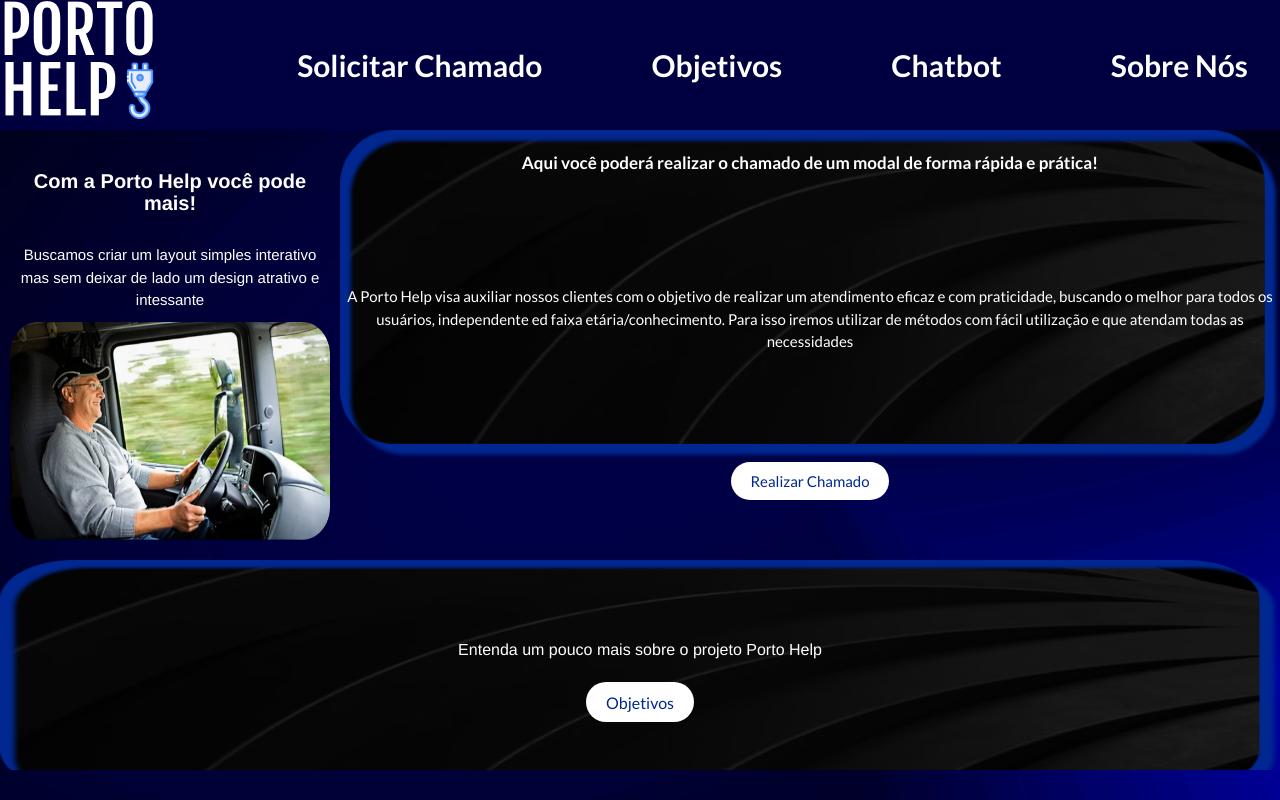
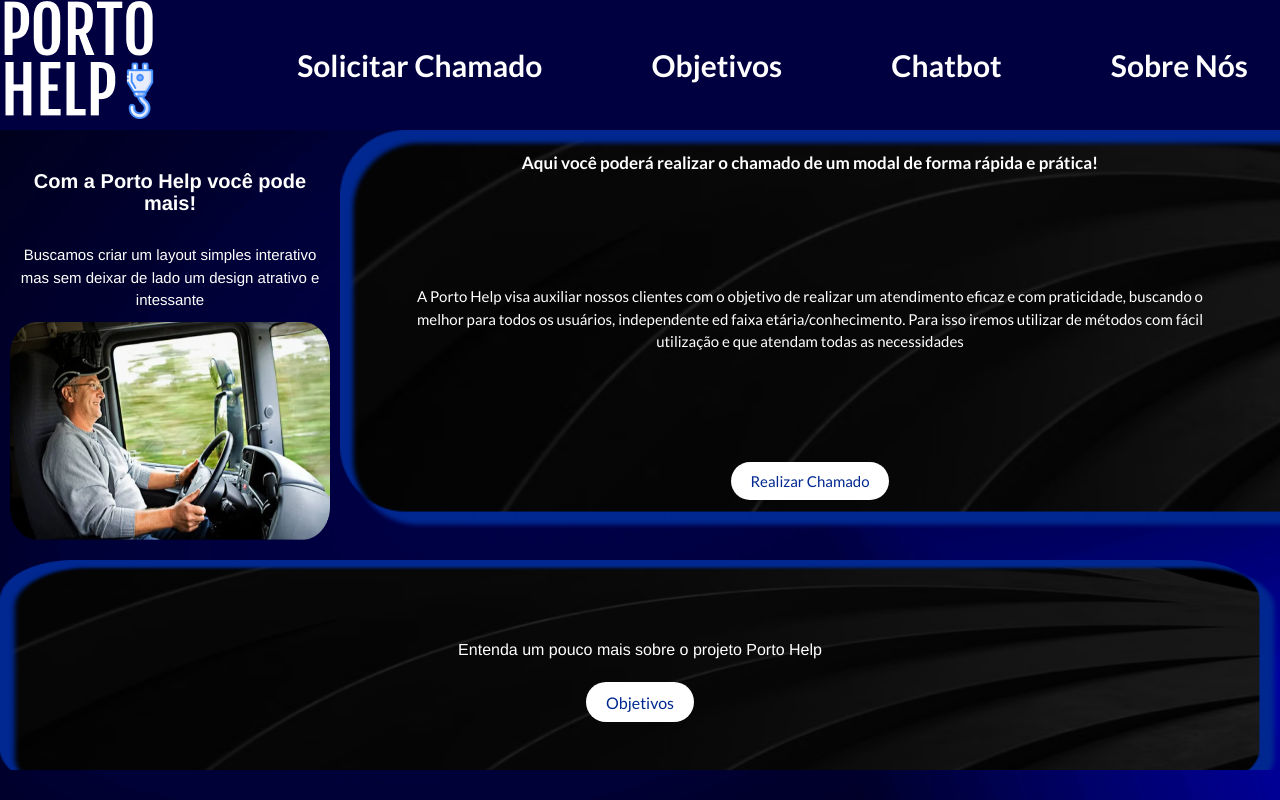
Before and after one commit to kkoliveiraa/Sprint_3_Web, a React (Vite) app in the folder challenge/: page / in a window 1280 px wide. Built offline with nearby package versions, Linux system fonts and the light colour scheme.

Commit message:
rearrumando containerc2

```diff
--- a/challenge/src/routes/home/index.jsx
+++ b/challenge/src/routes/home/index.jsx
@@ -25,15 +25,19 @@ export default function Home(){
 
         {/* container a direita com botão infos de chamao*/}
         <div id="Container2">
+
             <p id="tituloC2">Aqui você poderá realizar o chamado de um modal de forma rápida e prática!</p>
 
-            <p>A Porto Help visa auxiliar nossos clientes com o objetivo de realizar um atendimento eficaz e com praticidade,
+            <p id ="textoC2">A Porto Help visa auxiliar nossos clientes com o objetivo de realizar um atendimento eficaz e com praticidade,
                 buscando o melhor para todos os usuários, independente ed faixa etária/conhecimento. Para isso iremos utilizar
                 de métodos com fácil utilização e que atendam todas as necessidades
             </p>
+            <p id="containerBotao">
             <Link to ="/solicitar">
                 <button className='botao'>Realizar Chamado</button>
             </Link>
+            </p>
+
         </div>
 
         </div>
--- a/challenge/src/routes/home/styleHome.css
+++ b/challenge/src/routes/home/styleHome.css
@@ -53,17 +53,15 @@
 #Container2{
     display: flex;
     flex-direction: column;
+
     height: 50vh;
-
     text-align: center;
     font-size: 15px;
     font-weight: 400;
-
-
     justify-content: space-between;
     background-image: url('../../assets/caixa-2.png');
     background-repeat: no-repeat;
-    background-size: 100%, 100%;
+    background-size:cover;
 
 }
 #tituloC2{
@@ -71,6 +69,9 @@
     font-weight: 700;
     text-align: center;
     margin-top: 20px;
+
+
+
 }
 
 #textoC2{
@@ -78,7 +79,11 @@
     max-width: 85%;
     display: flex;
     word-wrap: break-word;
+    padding-top: 0%;
+    align-content:flex-start
+
 }
+
 .botao{
     margin-bottom: 30px;
     border-radius:50px ;
```
